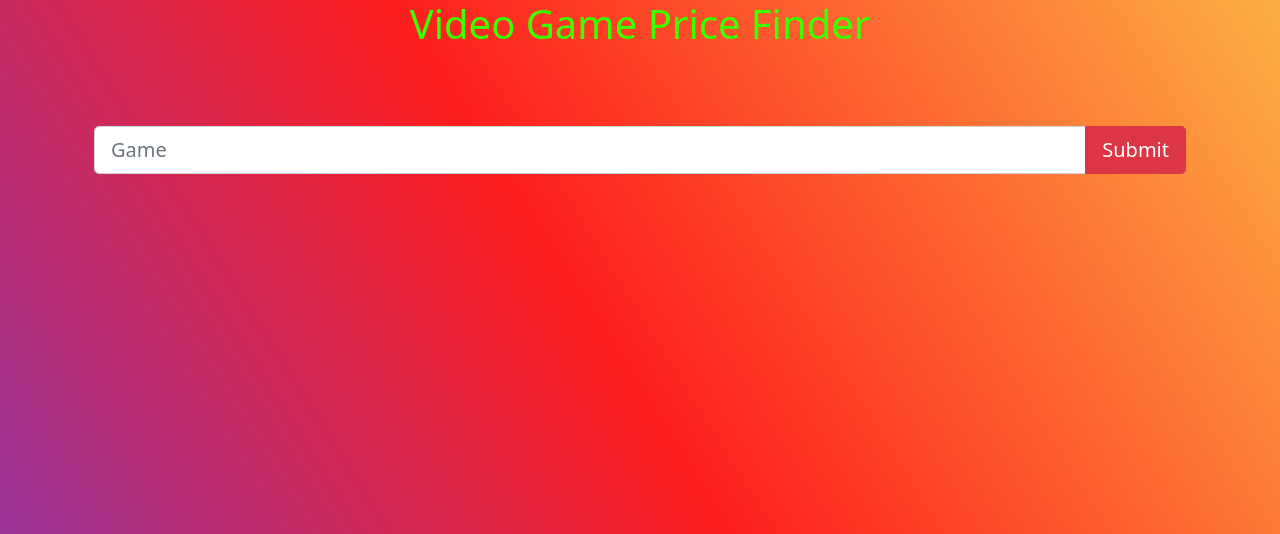
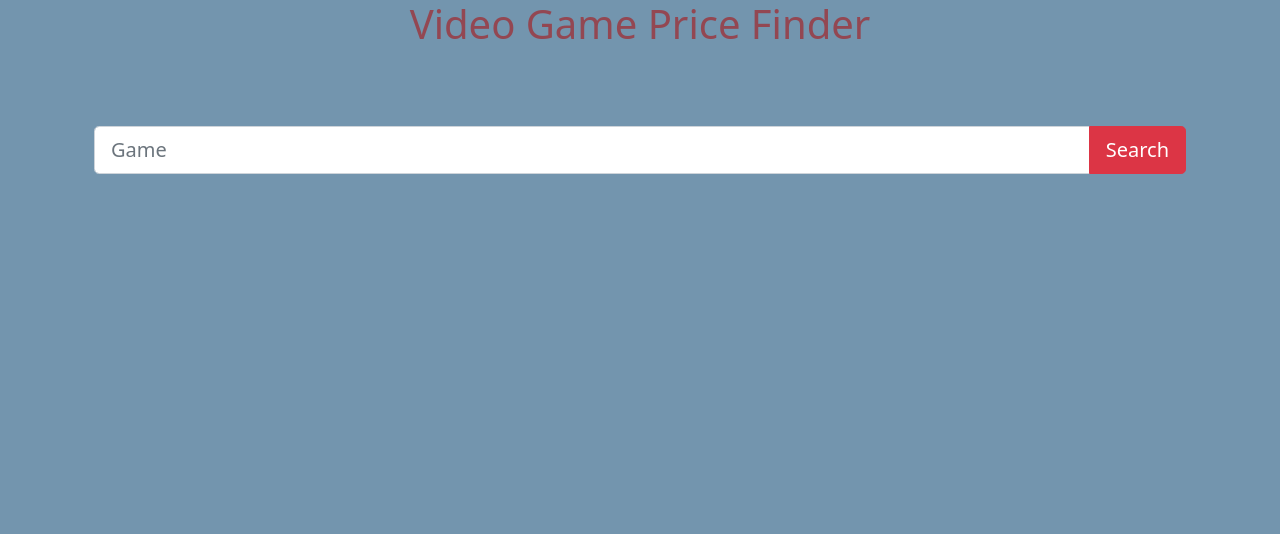
Before and after one commit to manish295/Game-Price-Finder, a Flask app: page / in a window 1280 px wide. Shown: the top 534 px of the page. Run offline with Flask 2, Linux system fonts and the light colour scheme; some libraries are stand-ins or nearby versions.

Commit message:
Minor styling changes

```diff
--- a/templates/index.html
+++ b/templates/index.html
@@ -7,8 +7,7 @@ html {
     min-height:100%;
 }
 body {
-    background: rgb(131,58,180);
-    background: linear-gradient(58deg, rgba(131,58,180,1) 0%, rgba(253,29,29,1) 50%, rgba(252,176,69,1) 100%);
+    background-color: #7395AE;
 }
 .stores {
   padding: 70px 0;
@@ -16,7 +15,7 @@ body {
 }
 h1 {
     text-align: center;
-    color: rgb(60, 255, 0);
+    color: #aa101094;
 }
 
 .row {
@@ -42,7 +41,7 @@ h1 {
         <form>
             <div class= "input-group" style="padding-bottom:50px;">
                 <input class="form-control form-control-lg" type="text" placeholder="Game" id="game" aria-label=".form-control-lg example">
-                <button class="btn btn-danger btn-lg" type="button" id="sendBtn">Submit</button>
+                <button class="btn btn-danger btn-lg" type="button" id="sendBtn">Search</button>
             </div>
         </form>
         <div class="container">
```
